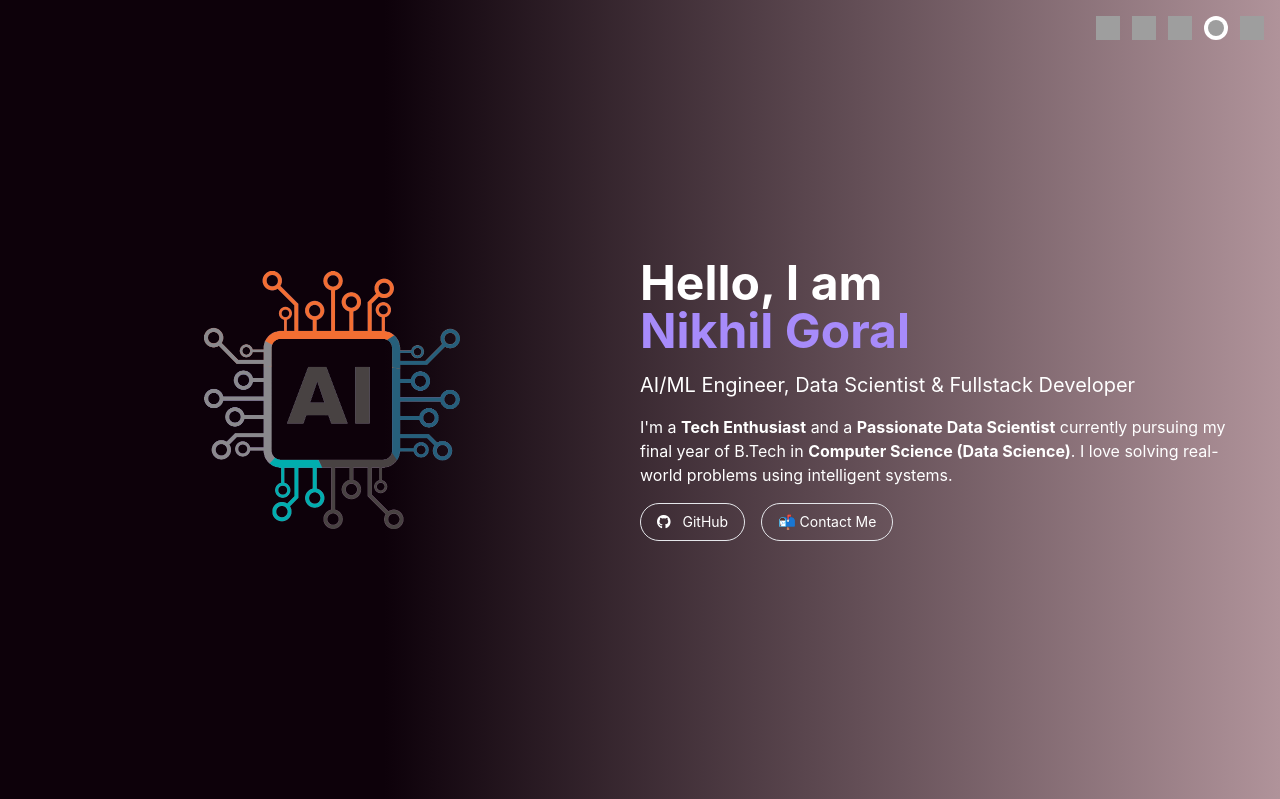
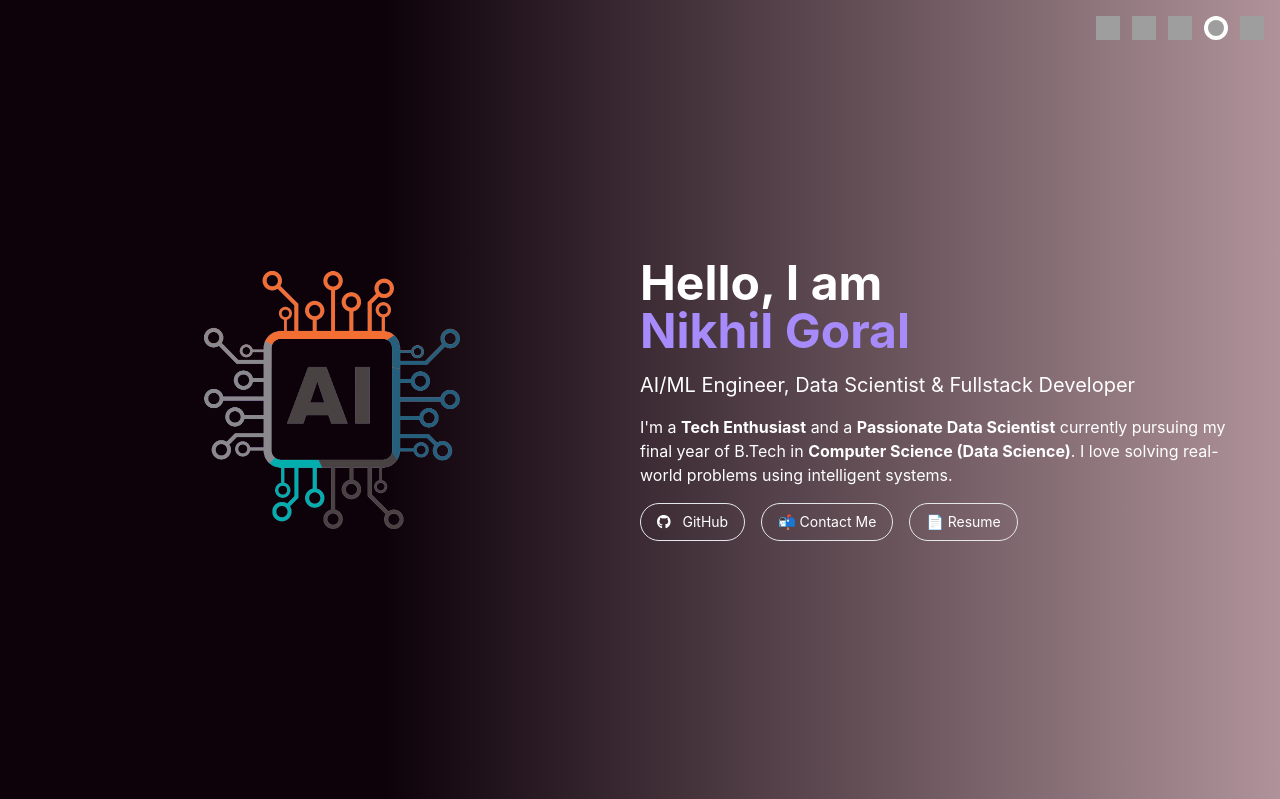
Before and after one commit to NikhilGoral28/nikhil_portfolio, a Flask app: page / in a window 1280 px wide. Shown: the top 799 px of the page. Run offline with Flask 3, Linux system fonts and the light colour scheme; some libraries are stand-ins or nearby versions; grey boxes are pictures that could not be loaded.

Commit message:
resume upload

```diff
--- a/templates/index.html
+++ b/templates/index.html
@@ -45,6 +45,9 @@
                 </a>
                 <a href="#contact" class="px-4 py-2 border rounded-full text-sm hover:bg-white hover:text-black transition">
                     📬 Contact Me
+                </a>
+                <a href="{{ url_for('static', filename='files/Nikhil_Goral_Resume.pdf') }}" target="_blank" class="px-4 py-2 border rounded-full text-sm hover:bg-white hover:text-black transition">
+                    📄 Resume
                 </a>
                 </div>
             </div>
```
Also changed, not shown: 1 other file.
